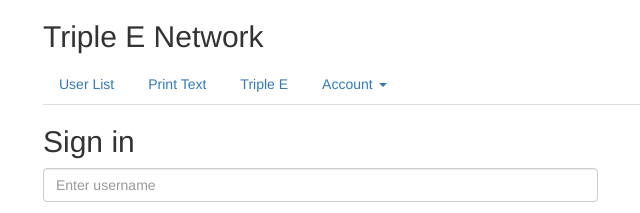
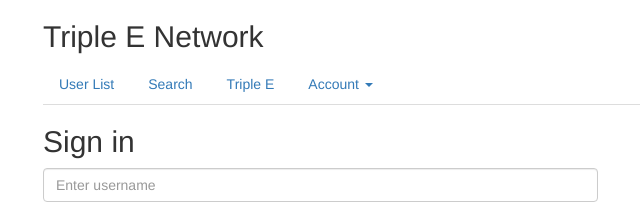
Before and after one commit to TripleEFramework/Prototype, a website: page index.html in a window 1280 px wide. Shown: the top 213 px of the page, 27-667 px from the left. Drawn offline with nearby package versions, Linux system fonts and the light colour scheme.

Commit message:
tab master hath worked. new search tab created

```diff
--- a/index.html
+++ b/index.html
@@ -26,7 +26,7 @@
   <h2>Triple E Network</h2>
   <ul class="nav nav-tabs">
     <li role="presentation"><a data-toggle="tab" href="#userlist">User List</a></li>
-    <li role="presentation"><a data-toggle="tab" href="#print">Print Text</a></li>
+    <li role="presentation"><a data-toggle="tab" href="#search">Search</a></li>
     <li role="presentation"><a data-toggle="tab" href="#triplee">Triple E</a></li>
     <li role="presentation" class="dropdown">
       <a class="dropdown-toggle" data-toggle="dropdown" role="button" aria-haspopup="true" aria-expanded="false">
@@ -60,14 +60,14 @@
       </table>
     </div>
 
-    <div id="print" class="tab-pane fade" ng-controller="print">
+    <div id="search" class="tab-pane fade" ng-controller="search">
       <div class="row">
         <div class="col-md-4">
           <p ng-show="show_content">
            {{printedText}}
           </p>
           <input ng-model="printedText" id="textInput" type="text"></input>
-          <button type="button" class="btn btn-primary btn-lg " ng-click="print()">Press to Print</button>
+          <button type="button" class="btn btn-primary btn-lg " ng-click="print()">Press to Search</button>
         </div>
       </div>
     </div>
--- a/script.js
+++ b/script.js
@@ -49,7 +49,7 @@ app
 
 
 //code to print text
-.controller('print', ['$scope','ParseSvc', function($scope, ParseSvc){
+.controller('search', ['$scope','ParseSvc', function($scope, ParseSvc){
   $scope.show_content = false; //this variable is true or false and tells us whether it should be displaying text
   $scope.printedText = ""; //by default the printedText is empty so nothing will be shown
 
```
